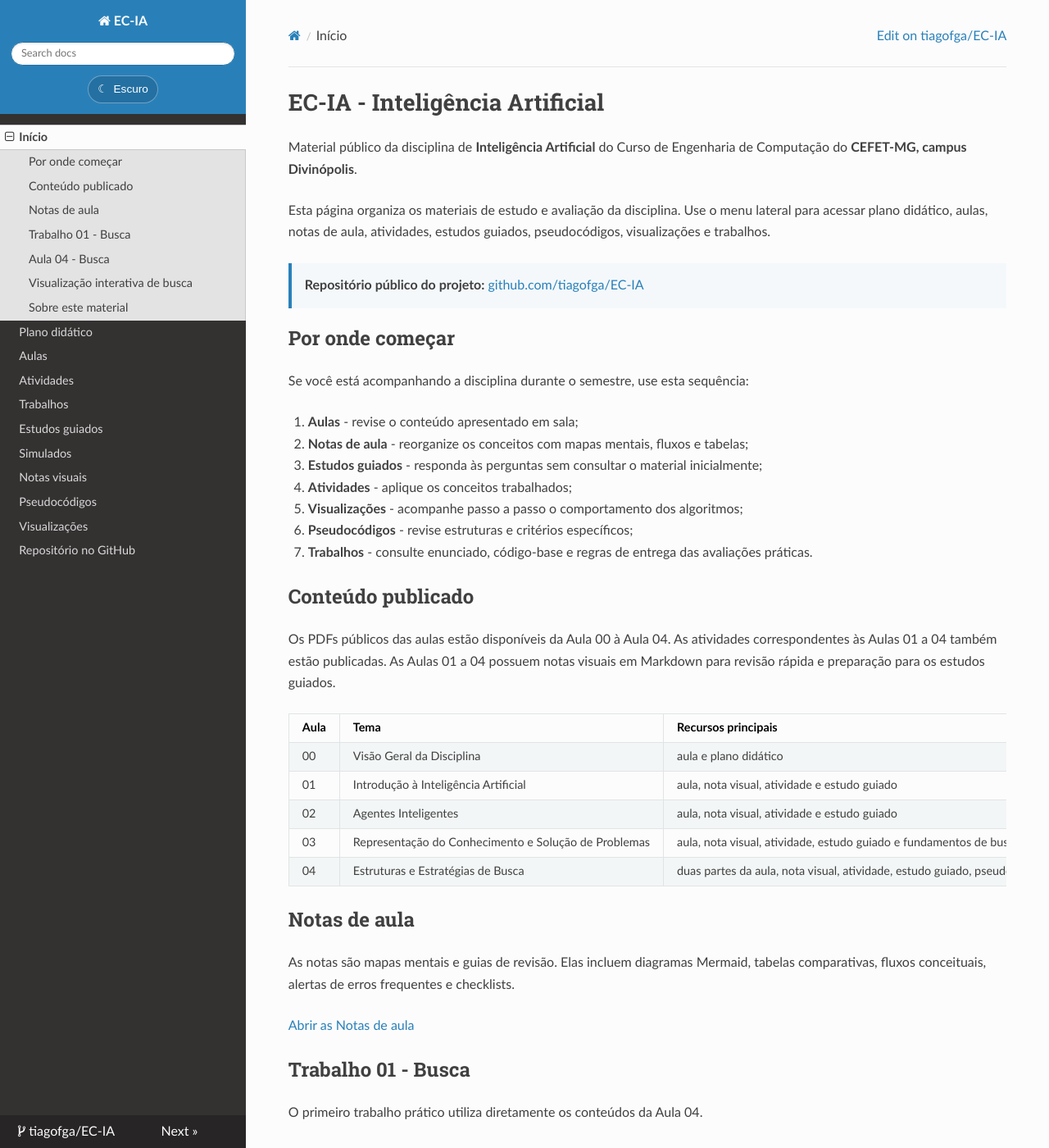
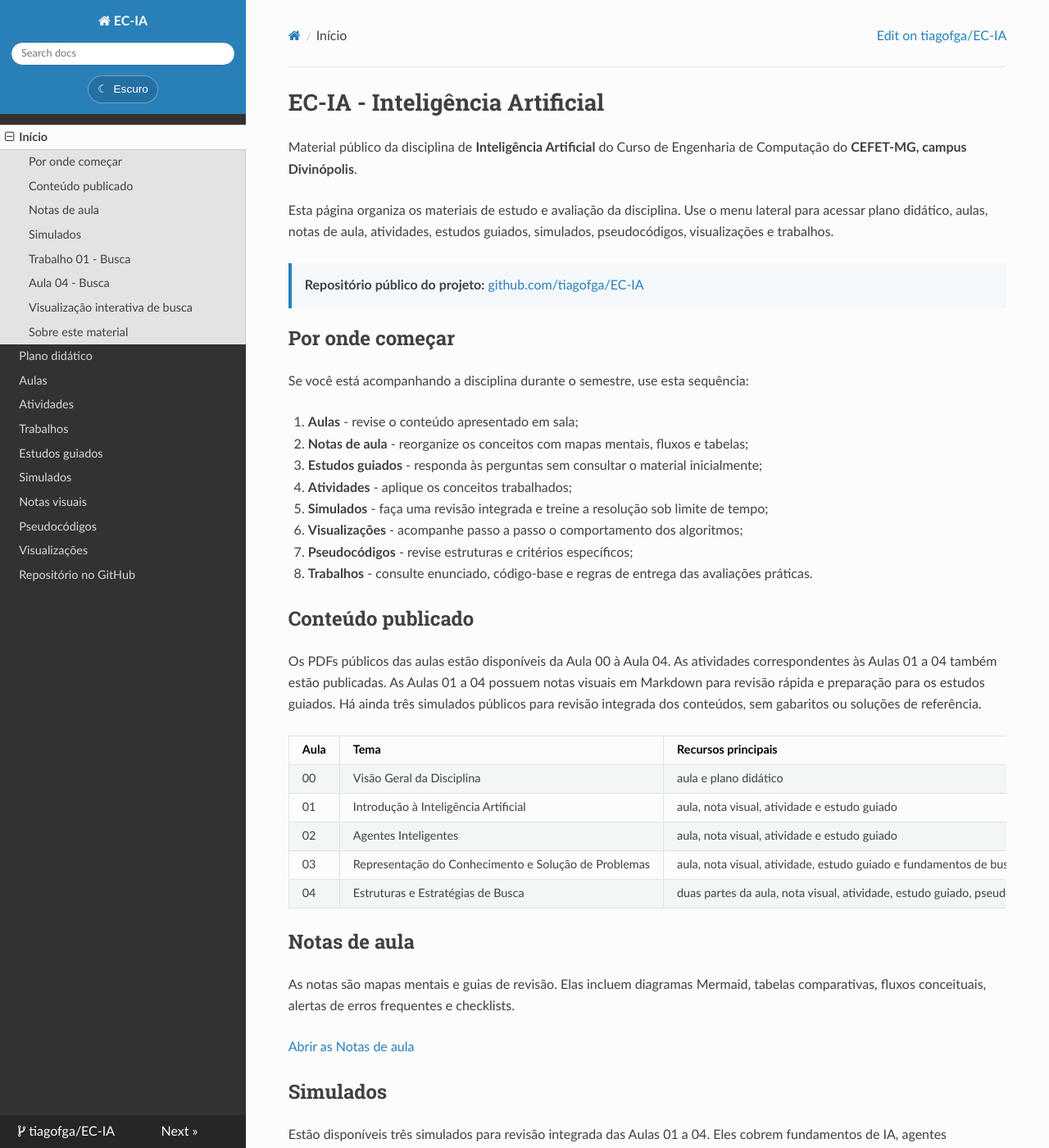
Before and after one commit to tiagofga/EC-IA, an MkDocs documentation site: the page built from docs/index.md, in a window 1280 px wide and 1400 px high. Shown: the whole window at 82% size. Built offline with MkDocs 1.6.1, drawn with Linux system fonts in a browser that asks for light colours; nearby versions of some CDN libraries; some of the changed text lies outside the part shown.

Commit message:
docs(site): surface public simulados

```diff
--- a/docs/index.md
+++ b/docs/index.md
@@ -2,7 +2,7 @@
 
 Material público da disciplina de **Inteligência Artificial** do Curso de Engenharia de Computação do **CEFET-MG, campus Divinópolis**.
 
-Esta página organiza os materiais de estudo e avaliação da disciplina. Use o menu lateral para acessar plano didático, aulas, notas de aula, atividades, estudos guiados, pseudocódigos, visualizações e trabalhos.
+Esta página organiza os materiais de estudo e avaliação da disciplina. Use o menu lateral para acessar plano didático, aulas, notas de aula, atividades, estudos guiados, simulados, pseudocódigos, visualizações e trabalhos.
 
 > **Repositório público do projeto:** [github.com/tiagofga/EC-IA](https://github.com/tiagofga/EC-IA)
 
@@ -14,13 +14,14 @@ Se você está acompanhando a disciplina durante o semestre, use esta sequência
 2. **Notas de aula** - reorganize os conceitos com mapas mentais, fluxos e tabelas;
 3. **Estudos guiados** - responda às perguntas sem consultar o material inicialmente;
 4. **Atividades** - aplique os conceitos trabalhados;
-5. **Visualizações** - acompanhe passo a passo o comportamento dos algoritmos;
-6. **Pseudocódigos** - revise estruturas e critérios específicos;
-7. **Trabalhos** - consulte enunciado, código-base e regras de entrega das avaliações práticas.
+5. **Simulados** - faça uma revisão integrada e treine a resolução sob limite de tempo;
+6. **Visualizações** - acompanhe passo a passo o comportamento dos algoritmos;
+7. **Pseudocódigos** - revise estruturas e critérios específicos;
+8. **Trabalhos** - consulte enunciado, código-base e regras de entrega das avaliações práticas.
 
 ## Conteúdo publicado
 
-Os PDFs públicos das aulas estão disponíveis da Aula 00 à Aula 04. As atividades correspondentes às Aulas 01 a 04 também estão publicadas. As Aulas 01 a 04 possuem notas visuais em Markdown para revisão rápida e preparação para os estudos guiados.
+Os PDFs públicos das aulas estão disponíveis da Aula 00 à Aula 04. As atividades correspondentes às Aulas 01 a 04 também estão publicadas. As Aulas 01 a 04 possuem notas visuais em Markdown para revisão rápida e preparação para os estudos guiados. Há ainda três simulados públicos para revisão integrada dos conteúdos, sem gabaritos ou soluções de referência.
 
 | Aula | Tema | Recursos principais |
 |---|---|---|
@@ -35,6 +36,14 @@ Os PDFs públicos das aulas estão disponíveis da Aula 00 à Aula 04. As ativid
 As notas são mapas mentais e guias de revisão. Elas incluem diagramas Mermaid, tabelas comparativas, fluxos conceituais, alertas de erros frequentes e checklists.
 
 [Abrir as Notas de aula](notas/)
+
+## Simulados
+
+Estão disponíveis três simulados para revisão integrada das Aulas 01 a 04. Eles cobrem fundamentos de IA, agentes inteligentes, PEAS, representação e formulação de problemas, BFS, DFS, Busca de Custo Uniforme, heurísticas, Busca Gulosa e A*.
+
+A recomendação é resolvê-los em sequência e, inicialmente, sem consulta. Os gabaritos permanecem fora do site público.
+
+[Acessar os Simulados](simulados/)
 
 ## Trabalho 01 - Busca
 
```
